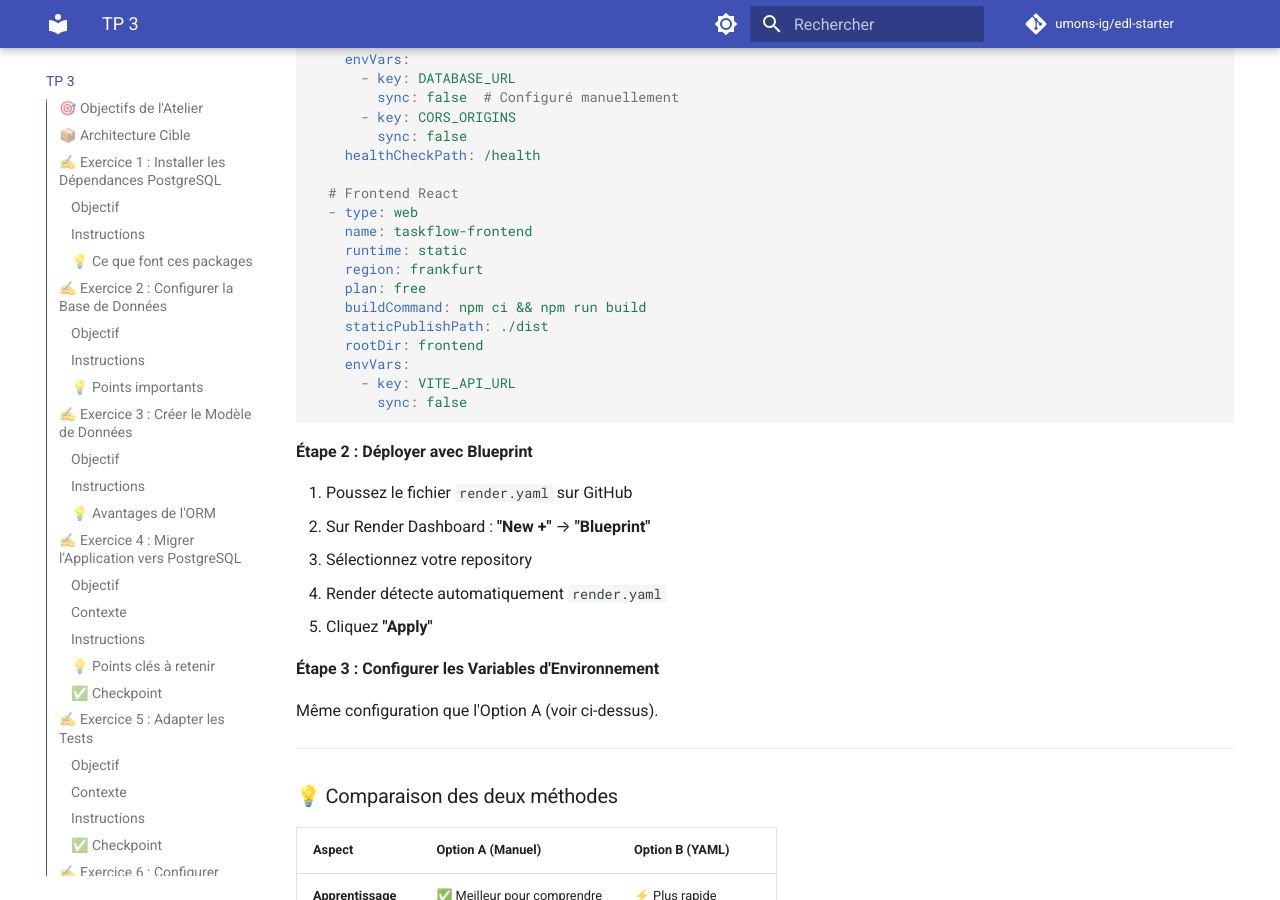
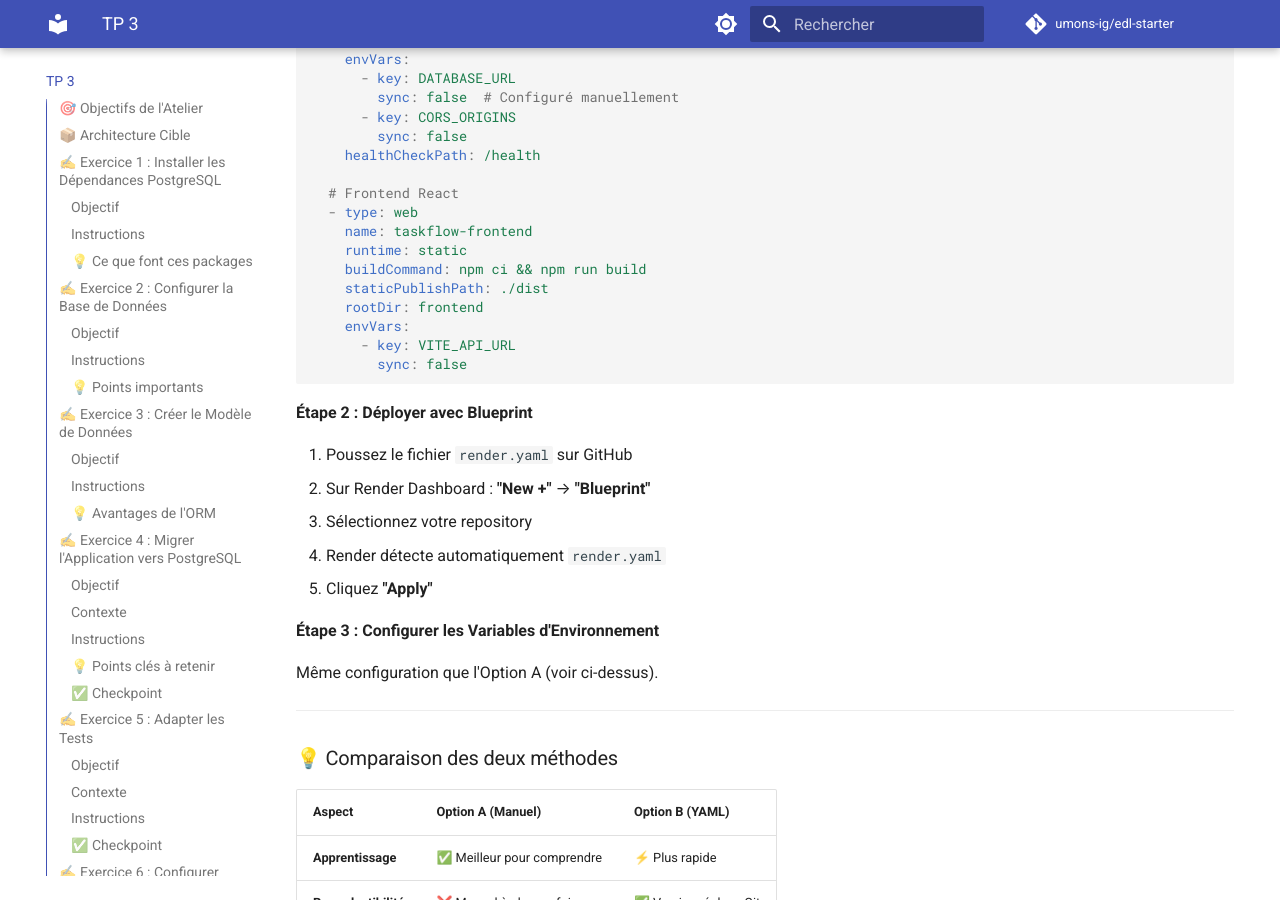
Before and after one commit to umons-ig/edl-starter, an MkDocs documentation site: the page built from docs/TP-3.md, in a window 1280 px wide and 900 px high, scrolled down 16457 px. Built offline with MkDocs 1.6.1 and Material for MkDocs 9.7.7, drawn with Linux system fonts in a browser that asks for light colours; comment, search, counter and statistics services are not loaded.

Commit message:
region + plan

```diff
--- a/docs/TP-3.md
+++ b/docs/TP-3.md
@@ -710,8 +710,6 @@ services:
   - type: web
     name: taskflow-frontend
     runtime: static
-    region: frankfurt
-    plan: free
     buildCommand: npm ci && npm run build
     staticPublishPath: ./dist
     rootDir: frontend
```
